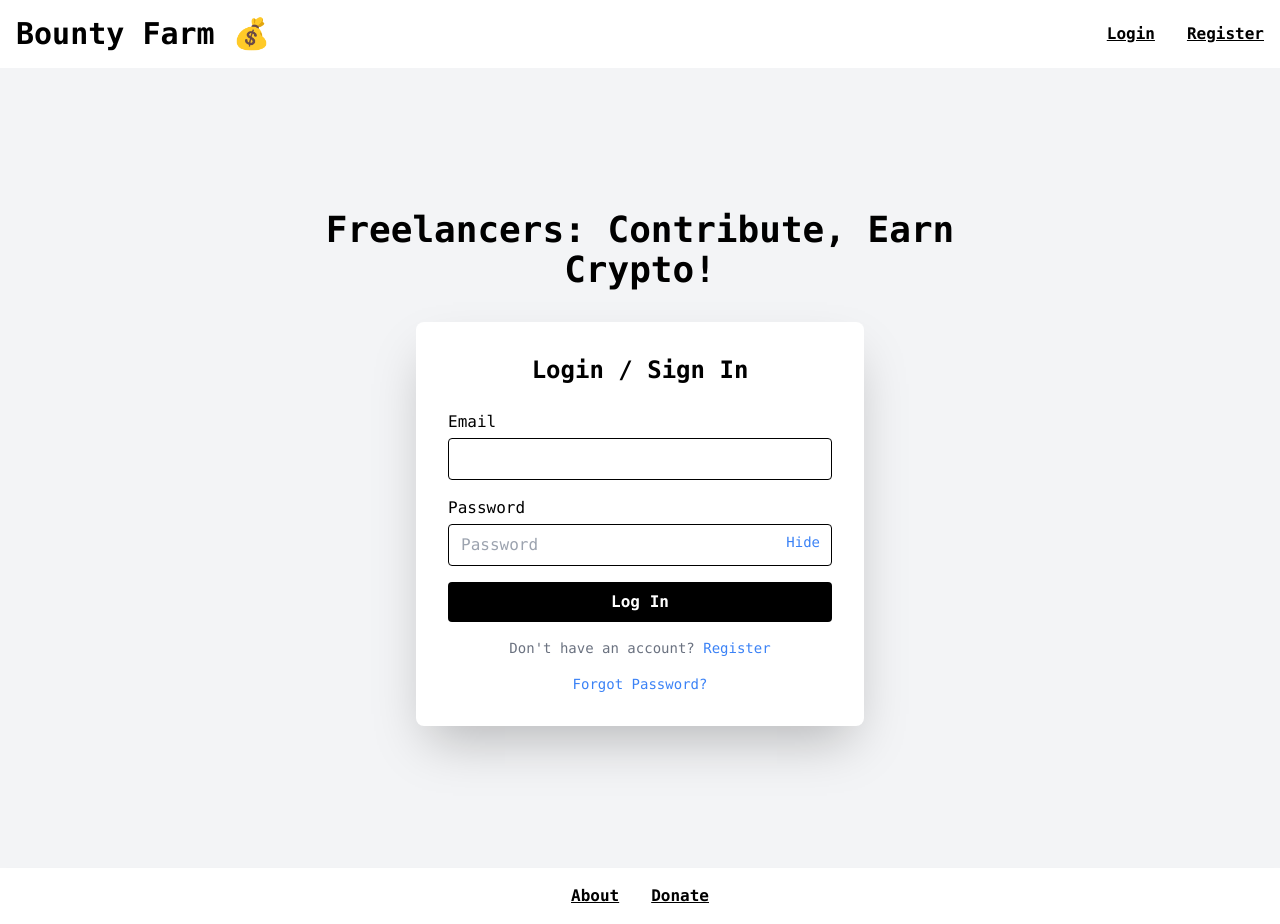
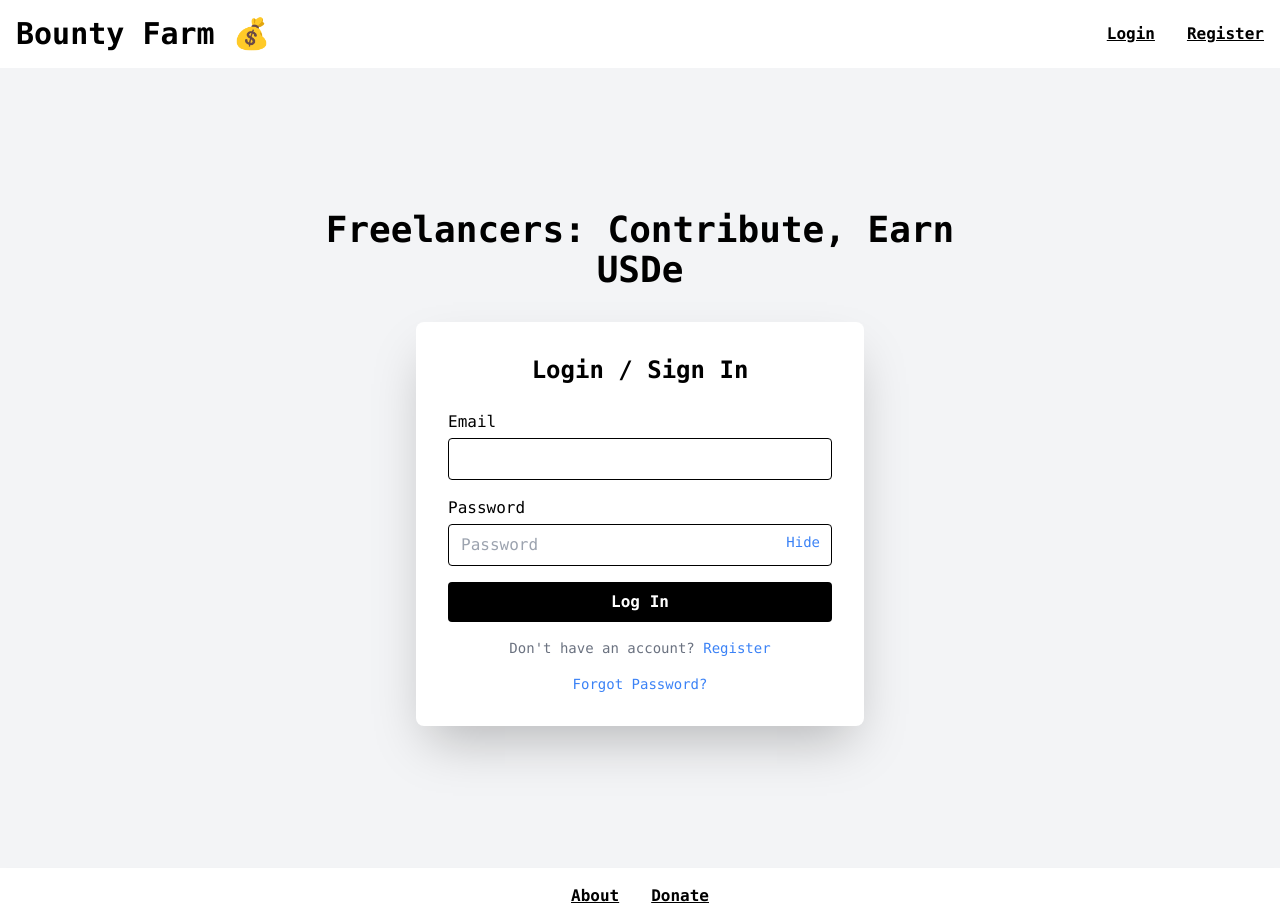
Before and after one commit to yagnadeepxo/bountyfarm, a Next.js app: page /login in a window 1280 px wide. Both pictures are taken after a click on the button "Show". Built offline with nearby package versions, Linux system fonts and the light colour scheme.

Commit message:
feat: USDe payments

```diff
--- a/src/components/login.tsx
+++ b/src/components/login.tsx
@@ -70,7 +70,7 @@ const LoginPage = () => {
               <span className="inline-block animate-word">Freelancers:</span>{' '}
               <span className="inline-block animate-word">Contribute,</span>{' '}
               <span className="inline-block animate-word">Earn</span>{' '}
-              <span className="inline-block animate-word">Crypto!</span>
+              <span className="inline-block animate-word">USDe</span>
             </span>
           </span>
         </h1>
```
